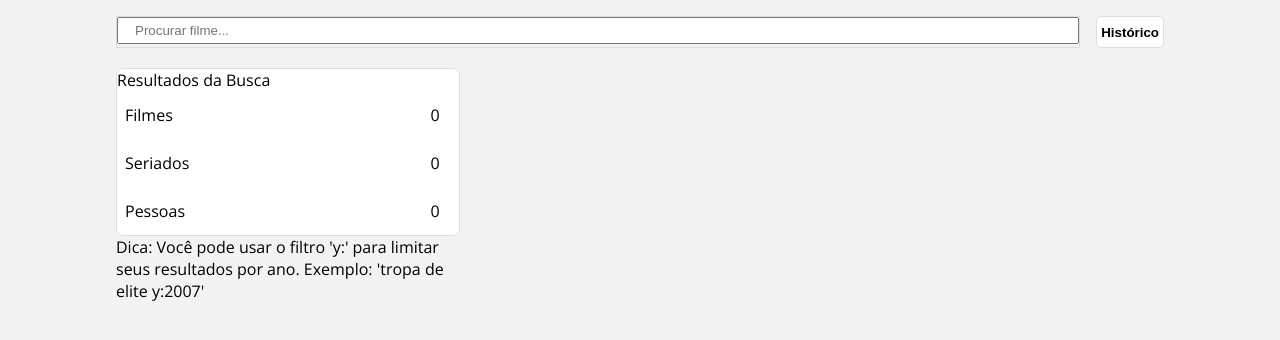
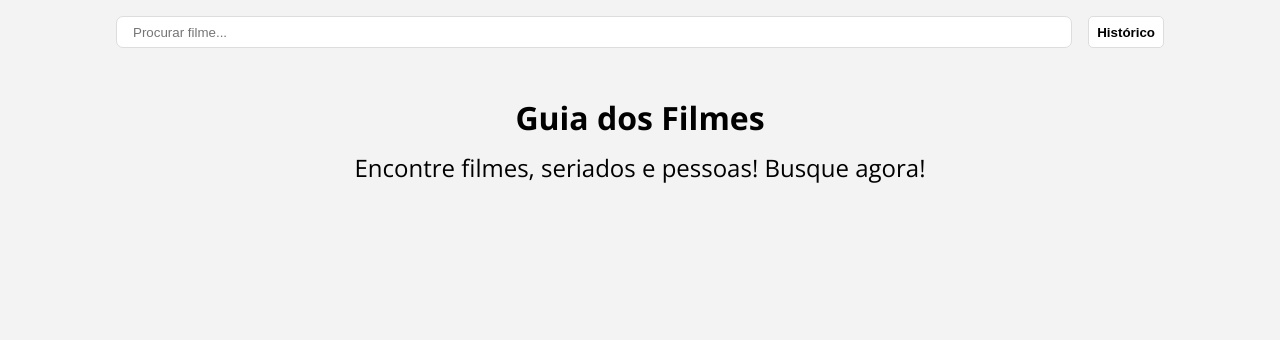
Before and after one commit to okalil/guide-to-movies, a Next.js app: page / in a window 1280 px wide. Shown: the top 340 px of the page. Built offline with nearby package versions, Linux system fonts and the light colour scheme.

Commit message:
update styles

```diff
--- a/src/components/FiltersBox/index.js
+++ b/src/components/FiltersBox/index.js
@@ -4,7 +4,7 @@ import { useSearch } from '../../contexts/SearchContext';
 import filterByYear from '../../utils/filterByYear';
 
 import Box from '../Box';
-import { Filter } from './styles';
+import { Title, Filter } from './styles';
 
 export default function FiltersBox({ currentFilter, setFilter }) {
   const { search } = useSearch();
@@ -29,22 +29,29 @@ export default function FiltersBox({ currentFilter, setFilter }) {
     { name: 'Pessoas', totalResults: totalResults('person'), type: 'person' },
   ];
 
-  const focusStyle = { background: '#f6f6f6', fontWeight: 600 };
-
   return (
     <Box>
-      <span>Resultados da Busca</span>
+      <Title>Resultados da Busca</Title>
       <ul>
-        {filters.map(({ name, totalResults, type }) => (
-          <Filter
-            onClick={() => setFilter(currentFilter === type ? 'all' : type)}
-            style={currentFilter === type ? focusStyle : undefined}
-            key={name}
-          >
-            <span>{name}</span>
-            <span>{totalResults}</span>
-          </Filter>
-        ))}
+        {filters.map(({ name, totalResults, type }) => {
+          const selected = currentFilter === type;
+          return (
+            <Filter
+              onClick={() => setFilter(selected ? 'all' : type)}
+              style={
+                selected
+                  ? { background: '#ebebeb', fontWeight: 600 }
+                  : undefined
+              }
+              key={name}
+            >
+              <span>{name}</span>
+              <span style={selected ? { background: '#fff' } : undefined}>
+                {totalResults}
+              </span>
+            </Filter>
+          );
+        })}
       </ul>
     </Box>
   );
--- a/src/components/FiltersBox/styles.js
+++ b/src/components/FiltersBox/styles.js
@@ -1,25 +1,32 @@
 import styled from 'styled-components';
 
-export const Row = styled.span``;
+export const Title = styled.span`
+  background: #42b4e2;
+  color: #ffffff;
+  display: block;
+  font-weight: 600;
+  padding: 0.75rem;
+  border-top-left-radius: 7px;
+  border-top-right-radius: 7px;
+`;
 
 export const Filter = styled.li`
   display: flex;
   justify-content: space-between;
   align-items: center;
-  padding: 0.5rem;
+  padding: 0.5rem 0.75rem;
+  cursor: pointer;
 
   &:hover {
-    background: #f5f5f5;
+    background: #ebebeb;
   }
 
-  span:first-child {
-    cursor: pointer;
-  }
   span:nth-child(2) {
     background: #ffffff;
     border-radius: 100%;
     padding: 5px;
     text-align: center;
     width: 2rem;
+    background: #ebebeb;
   }
 `;
--- a/src/components/History/index.js
+++ b/src/components/History/index.js
@@ -5,17 +5,21 @@ import Main from '../Main';
 export const Container = styled.div`
   text-align: center;
 
-  >:first-child {
-    margin-bottom: 0.5rem;
+  > :first-child {
+    margin-bottom: 0.75rem;
   }
-`
+`;
 
 export default function ResultsHistory({ currentFilter }) {
   const { history } = useSearch();
 
   return (
     <Container>
-      <h2>{!!history? 'Faça uma nova busca e veja o seu histórico aqui.' : 'Histórico de resultados'}</h2>
+      <h2>
+        {!history[0]
+          ? 'Faça uma nova busca e veja o seu histórico aqui.'
+          : 'Histórico de resultados'}
+      </h2>
       {history.map((result, i) => {
         return <Main key={i} {...{ currentFilter, historyData: result }} />;
       })}
--- a/src/components/Main/styles.js
+++ b/src/components/Main/styles.js
@@ -9,6 +9,11 @@ export const ResultsItem = styled(Box).attrs({ as: 'li' })`
 
   & + & {
     margin-top: 1rem;
+  }
+
+  &:hover {
+    cursor: pointer;
+    box-shadow: 0px 0px 3px 3px #00000012;
   }
 
   img {
--- a/src/components/SearchControl/styles.js
+++ b/src/components/SearchControl/styles.js
@@ -3,10 +3,17 @@ import styled from 'styled-components';
 const controlInputAttrs = { placeholder: 'Procurar filme...' };
 
 export const ControlWrapper = styled.form`
-  border: 1px solid #ddd;
+  height: inherit;
 `;
 
 export const ControlInput = styled.input.attrs(controlInputAttrs)`
+  border: 1px solid #ddd;
+  border-radius: 7px;
   padding: 0.25rem 1rem;
   width: 100%;
+  height: 100%;
+
+  &:focus-visible {
+    outline: ${({ theme }) => theme.colors.lightBlue} auto 1px;
+  }
 `;
--- a/src/pages/index.js
+++ b/src/pages/index.js
@@ -1,6 +1,8 @@
 import Head from 'next/head';
 import styled from 'styled-components';
 import { useState } from 'react';
+
+import { useSearch } from '../contexts/SearchContext';
 
 import SearchControl from '../components/SearchControl';
 import FiltersBox from '../components/FiltersBox';
@@ -10,6 +12,7 @@ import ResultsHistory from '../components/History';
 export default function Home() {
   const [currentFilter, setFilter] = useState('all');
   const [showHistory, setShowHistory] = useState(false);
+  const { search } = useSearch();
 
   return (
     <Container>
@@ -19,44 +22,63 @@ export default function Home() {
       <Header>
         <SearchControl />
         <HistoryButton
-          style={showHistory ? { background: '#5cb8ef' } : undefined}
+          style={
+            showHistory ? { background: '#42b4e2', color: 'white' } : undefined
+          }
           onClick={() => setShowHistory(b => !b)}
         >
           Histórico
         </HistoryButton>
       </Header>
-      <aside>
+      {search.data ? (
+        <ResultsContainer>
+          <Aside>
             <FiltersBox {...{ currentFilter, setFilter }} />
             <p>
-          Dica: Você pode usar o filtro 'y:' para limitar seus resultados por
-          ano. Exemplo: 'tropa de elite y:2007'
+              Dica: Você pode usar o filtro 'y:' para limitar seus resultados
+              por ano. Exemplo: 'tropa de elite y:2007'
             </p>
-      </aside>
+          </Aside>
           {showHistory ? (
             <ResultsHistory {...{ currentFilter }} />
           ) : (
             <Main {...{ currentFilter }} />
+          )}
+        </ResultsContainer>
+      ) : (
+        <Landing>
+          <h1>Guia dos Filmes</h1>
+          <h2>Encontre filmes, seriados e pessoas! Busque agora!</h2>
+        </Landing>
       )}
     </Container>
   );
 }
 
 const Container = styled.div`
-  display: grid;
-  grid-template-columns: 1fr 2fr;
-  grid-template-rows: 2rem 1fr;
-  column-gap: 1rem;
-  row-gap: 1.25rem;
-
-  width: min(100%, 1080px);
   margin: auto;
   padding: 1rem;
+  width: min(100%, 1080px);
+`;
+
+const ResultsContainer = styled.div`
+  display: flex;
+  gap: 1rem;
+  margin: 1rem 0;
+
+  > :first-child {
+    flex: 2;
+  }
+
+  > :last-child {
+    flex: 5;
+  }
 `;
 
 const Header = styled.header`
-  grid-column: span 2;
   display: flex;
   gap: 1rem;
+  height: 2rem;
 
   > :first-child {
     flex: 1;
@@ -69,5 +91,26 @@ const HistoryButton = styled.button`
   border-radius: 5px;
   cursor: pointer;
   font-weight: 600;
-  padding: 0 0.25rem;
+  padding: 0 0.5rem;
 `;
+
+const Aside = styled.aside`
+  > :first-child {
+    margin-bottom: 1rem;
+  }
+
+  > :last-child {
+    color: #505050;
+  }
+`;
+
+const Landing = styled.main`
+  margin-top: 3rem;
+  height: calc(100vh - 1rem);
+  text-align: center;
+
+  > :last-child {
+    margin-top: 0.75rem;
+    font-weight: 500;
+  }
+`;
--- a/src/styles/theme.js
+++ b/src/styles/theme.js
@@ -1,6 +1,7 @@
 const theme = {
   colors: {
     bgGeneral: '#f3f3f3',
+    lightBlue: '#42b4e2',
   },
 };
 
```
Lines whose indentation alone changed are shown as unchanged.
